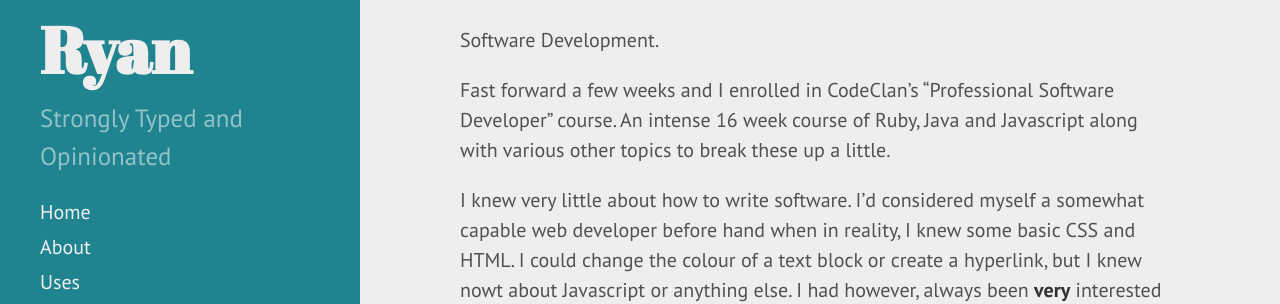
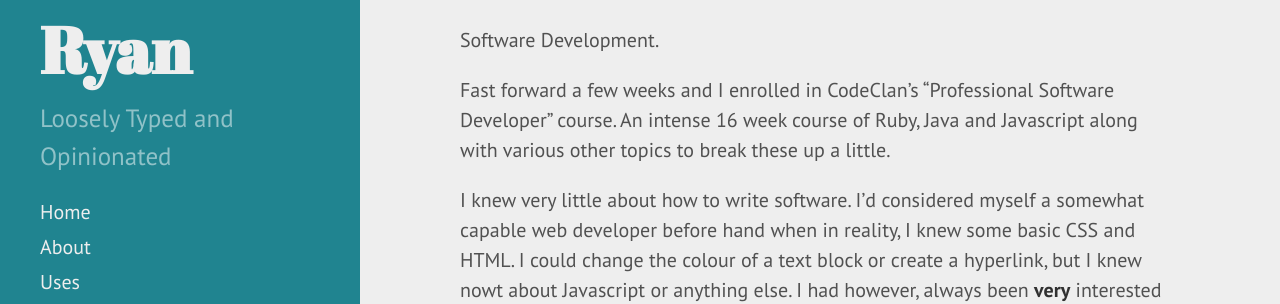
Before and after one commit to MrJamieRyan/mrjamieryan.github.io, a Jekyll site: the page built from index.html, in a window 1280 px wide. Shown: the part 475-779 px from the top of the page. Built offline with Jekyll 4.4.1, drawn with Linux system fonts in a browser that asks for light colours; the list of posts is cut into pages by our own code.

Commit message:
Update _config.yml

```diff
--- a/_config.yml
+++ b/_config.yml
@@ -1,7 +1,7 @@
 # Setup
 title: Jamie Ryan
-tagline: "Software Developer"
-description: "Strongly Typed and Opinionated"
+tagline: "Loosely Typed"
+description: "Loosely Typed and Opinionated"
 url: https://mrjamieryan.github.io
 baseurl: "/"
 paginate: 10
```
